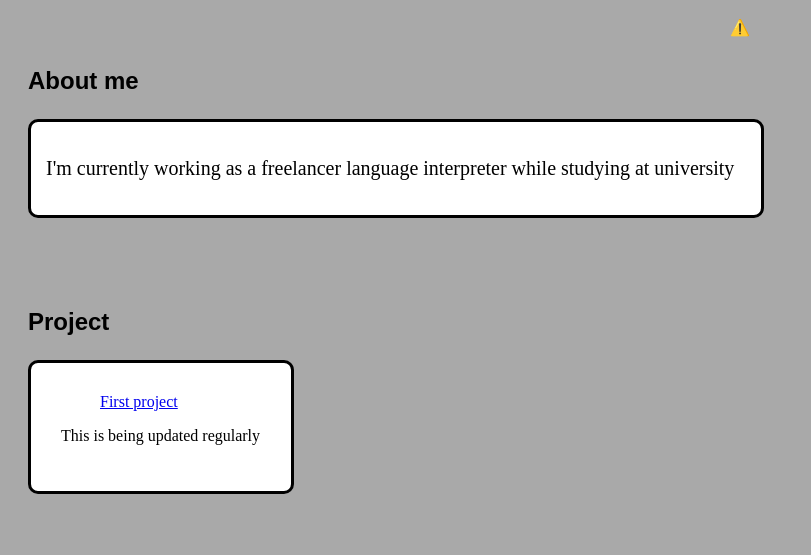
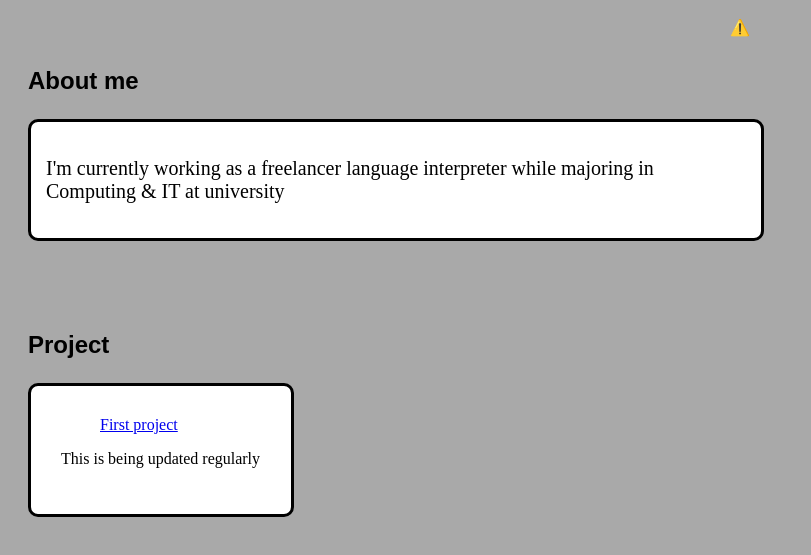
Before and after one commit to MusclySoftwareEngineer/Hunter-Kim, a plain HTML site: page index.html in a window 1280 px wide. Shown: the part 143-698 px from the top of the page, without its empty margins (0-811 px from the left). Drawn offline with nearby package versions, Linux system fonts and the light colour scheme; no server answers.

Commit message:
27 update

```diff
--- a/index.html
+++ b/index.html
@@ -17,7 +17,7 @@
   <h1 class="title">Hi, I'm Hunter Kim</h1>
   <h2 class="subtitle">Welcome</h2>
   <h3 class="aboutme">About me</h3>
-    <div class="textbox"><p style="font-size: 20px;">I'm currently working as a freelancer language interpreter while studying at university</p>
+    <div class="textbox"><p style="font-size: 20px;">I'm currently working as a freelancer language interpreter while majoring in Computing & IT at university</p>
     </div>
 
   <h3 class="project">Project</h3>
```
